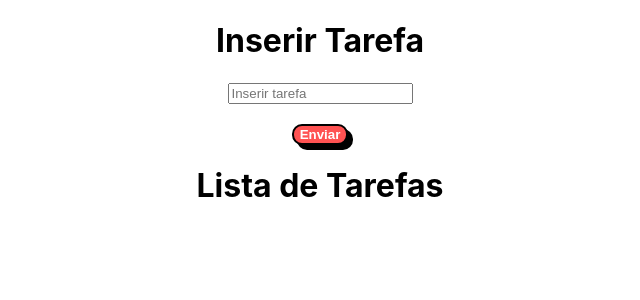
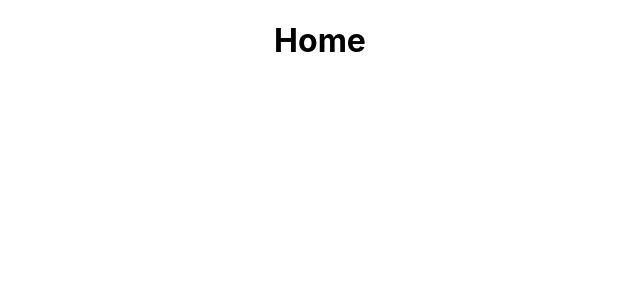
Before and after one commit to DiegoAATrevisan/todo-list, a React (Create React App) app: page / in a window 1280 px wide. Shown: the top 300 px of the page, without its empty margins (320-960 px from the left). Built offline with nearby package versions, Linux system fonts and the light colour scheme.

Commit message:
não sei se funciona fds

```diff
--- a/src/App.tsx
+++ b/src/App.tsx
@@ -1,28 +1,11 @@
 import './App.css';
-import TodoList from './components/todolist';
-import CriarTodo from './components/createTask';
-import { useEffect, useState } from 'react';
-import { taskProps } from './@types/tasks';
+import Router from './pages/router';
 
 function App() {
-  const [getTasks, setTasks] = useState<taskProps[]>([])
-
-  useEffect(() => console.log({ getTasks }, [getTasks]))
-  const handleTaskCreation = (title: string) => {
-    const id: number = getTasks.length + 1;
-    const task: taskProps = { id, title };
-
-    const tmpTasks: taskProps[] = [...getTasks, task];
-    setTasks(tmpTasks);
-  }
 
   return (
     <div className="App">
-      <CriarTodo onSubmit={(title: string) => handleTaskCreation(title)}></CriarTodo>
-      <TodoList
-        tasks={getTasks}
-        onChange={(newTaskList: taskProps[]) => setTasks(newTaskList)}
-      ></TodoList>
+      <Router></Router>
     </div >
   );
 }
--- a/src/components/createTask/index.tsx
+++ b/src/components/createTask/index.tsx
@@ -1,13 +1,14 @@
 import React, { useState } from 'react';
 import './styles.css';
+import { taskProps } from '../../@types/tasks';
 
 
-type createtaskProps = {
-    onSubmit: (tituloTarefa: string) => void;
+type createTaskProps = {
+    onSubmit: (tituloTarefa: taskProps) => void;
 }
 
-const CriarTodo = ({ onSubmit }: createtaskProps) => {
-    const [getTitulo, setTitulo] = useState<string>('');
+const CriarTodo = ({ onSubmit }: createTaskProps) => {
+    const [getTitulo, setTitulo] = useState<taskProps>({ id: 0, title: "" });
 
     return (
         <div>
@@ -15,10 +16,9 @@ const CriarTodo = ({ onSubmit }: createtaskProps) => {
             <input type="text"
                 placeholder='Inserir tarefa'
                 onChange={(event) => {
-                    setTitulo(event.target.value);
+                    setTitulo({ ...getTitulo, title: event.target.value })
                 }}
             />
-            <h3>{getTitulo}</h3>
             <button className='ComicBtn' onClick={() => onSubmit(getTitulo)}>Enviar</button>
         </div>
     )
--- /dev/null
+++ b/src/components/router/index.tsx
@@ -0,0 +1,12 @@
+import React from "react";
+import TodoList from "../todolist";
+
+const router = () => {
+    return (
+        <div>
+
+        </div>
+    )
+}
+
+export default router;
--- a/src/components/todolist/index.tsx
+++ b/src/components/todolist/index.tsx
@@ -3,25 +3,25 @@ import './style.css';
 import { taskProps } from '../../@types/tasks';
 
 type TaskListProps = {
-    tasks: taskProps[]
-    onChange: (tasks: taskProps[]) => void
+    getTasks: taskProps[]
+    setTasks: (tasks: taskProps[]) => void
 }
 
-const TodoList = ({ tasks, onChange }: TaskListProps) => {
+const TodoList = ({ getTasks, setTasks }: TaskListProps) => {
 
-    useEffect(() => { }, [tasks])
+    useEffect(() => { }, [getTasks])
 
 
     const concluiTodo = (idTask: number) => {
-        const tmpTasks: taskProps[] = tasks.filter((task: taskProps) => task.id !== idTask)
-        onChange(tmpTasks)
+        const tmpTasks: taskProps[] = getTasks.filter((task: taskProps) => task.id !== idTask)
+        setTasks(tmpTasks)
     }
 
     return (
         <div>
             <h1>Lista de Tarefas</h1>
             <ul>
-                {tasks.map((value: taskProps) => (
+                {getTasks.map((value: taskProps) => (
                     <div className='listTasks'>
                         <li key={value.id}>
                             <input type="checkbox" onClick={() => concluiTodo(value.id)} />{value.title}
--- /dev/null
+++ b/src/pages/router/index.tsx
@@ -0,0 +1,44 @@
+import { useState } from "react";
+import Todo from "../todo";
+
+enum routes {
+    home = "home",
+    todo = "todo",
+    sobre = "sobre"
+
+}
+
+
+const Router = () => {
+    const [getRoute, setRoute] = useState<routes>(routes.home)
+
+    const renderPage = (pageRoute: routes) => {
+        switch (pageRoute) {
+            case routes.home:
+                return <div><h1>Home</h1></div>
+            case routes.todo:
+                return <div><h1><Todo></Todo></h1></div>
+            case routes.sobre:
+                return <div><h1>Sobre</h1></div>
+            default:
+                return <div><h1>Home</h1></div>
+        }
+    }
+
+    const renderHeader = () => {
+        <div>
+            <button onClick={() => setRoute(routes.home)}>Início</button>
+            <button onClick={() => setRoute(routes.todo)}>Tasks</button>
+            <button onClick={() => setRoute(routes.sobre)}>Sobre</button>
+        </div>
+    }
+
+    return (
+        <div>
+            {renderPage(getRoute)}
+        </div>
+    )
+
+}
+
+export default Router;
--- /dev/null
+++ b/src/pages/todo/index.tsx
@@ -0,0 +1,39 @@
+import React, { useEffect, useState } from "react";
+import CriarTodo from "../../components/createTask";
+import TodoList from "../../components/todolist";
+import { taskProps } from "../../@types/tasks";
+import './styles.css';
+
+
+const Todo = () => {
+    const [getTasks, setTasks] = useState<taskProps[]>([])
+
+    useEffect(() => console.log({ getTasks }, [getTasks]))
+    const handleTaskCreation = (title: string) => {
+        const id: number = getTasks.length + 1;
+        const task: taskProps = { id, title };
+
+        const tmpTasks: taskProps[] = [...getTasks, task];
+        setTasks(tmpTasks);
+    }
+
+    return (
+        <div>
+            <CriarTodo onSubmit={(newTask: taskProps) => {
+                const id: number = getTasks.length + 1
+                newTask.id = id
+                const tmpTasks: taskProps[] = [...getTasks, newTask]
+                setTasks(tmpTasks)
+            }} />
+            <TodoList
+                getTasks={getTasks}
+                setTasks={(newTaskList: taskProps[]) => setTasks(newTaskList)}
+            />
+
+        </div>
+
+    )
+
+}
+
+export default Todo;
```
Also changed, not shown: src/pages/todo/styles.css (added).
